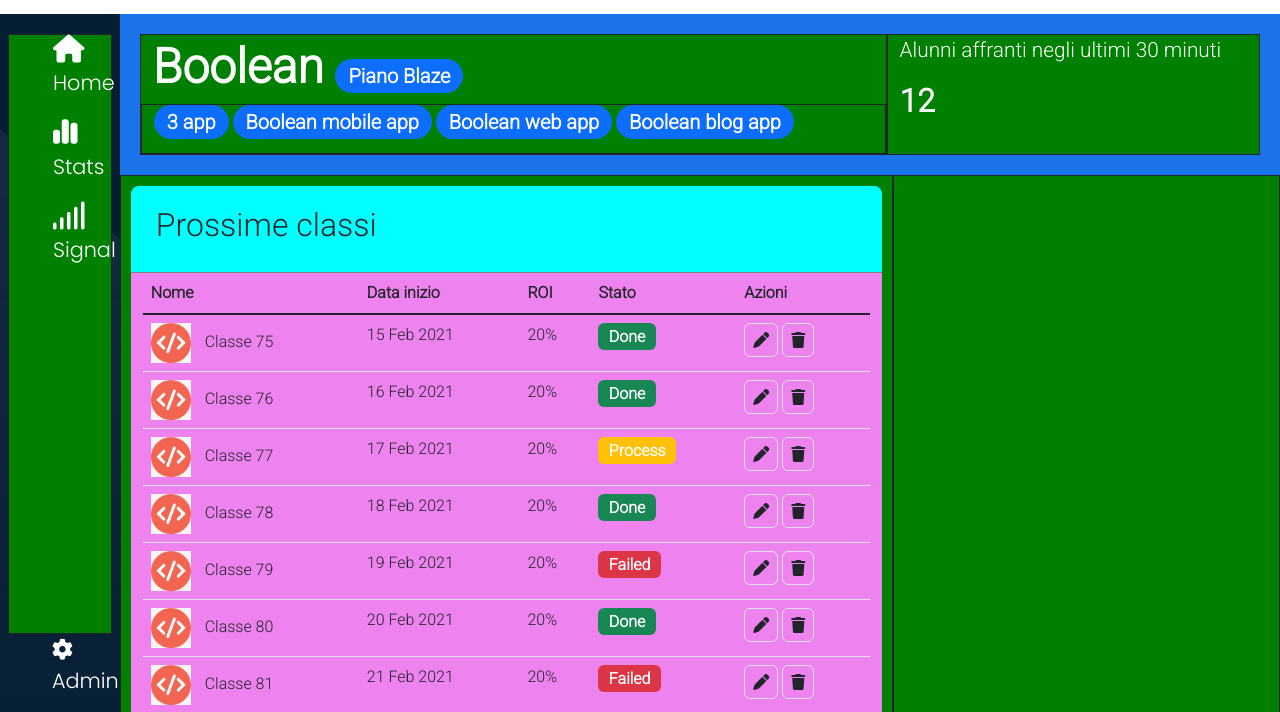
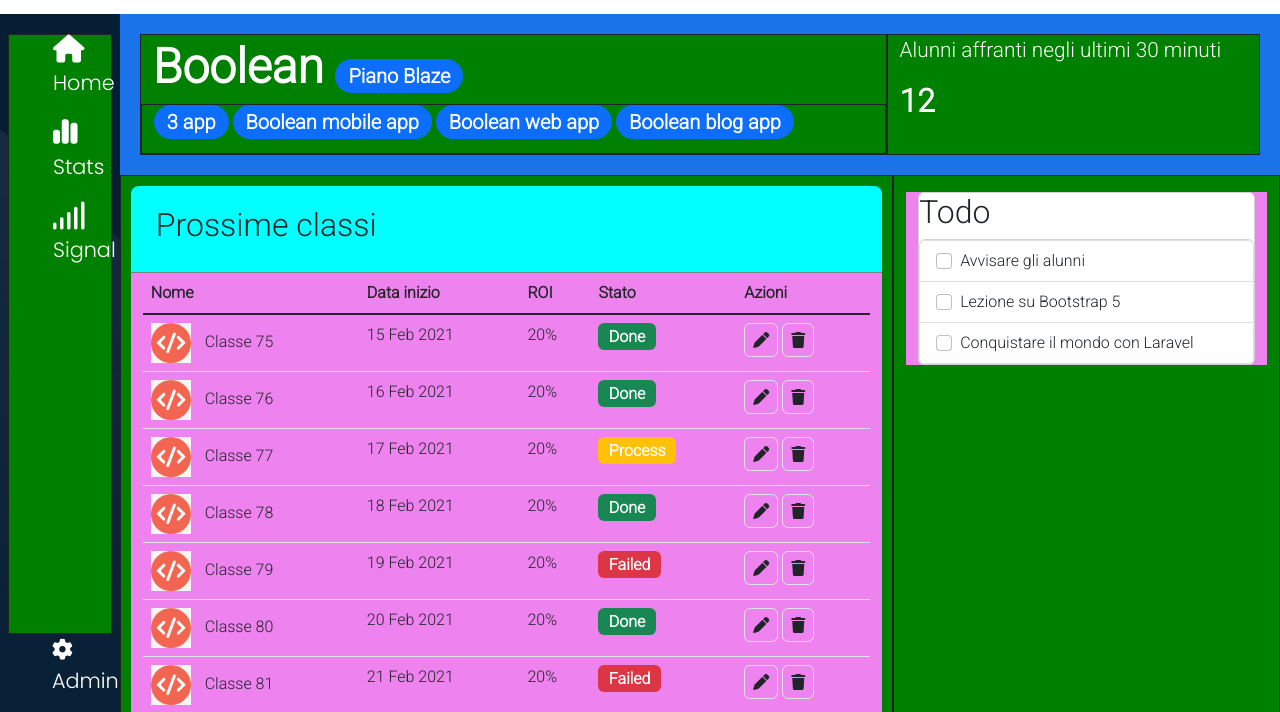
Before and after one commit to Andele97/html-css-bootstrap-dashboard, a plain HTML site: page index.html in a window 1280 px wide. Shown: the part 88-800 px from the top of the page. Drawn offline with nearby package versions, Linux system fonts and the light colour scheme.

Commit message:
[add] todo

```diff
--- a/index.html
+++ b/index.html
@@ -333,7 +333,25 @@
               <!-- /F.A.Q. -->
 
               <div class="col-md-4">
-
+                <div class="container-fluid mt-3">
+                  <div class="card">
+                    <div class="title"><h2 class="">Todo</h2></div>
+                    <ul class="list-group">
+                      <li class="list-group-item">
+                        <input class="form-check-input me-1" type="checkbox" value="" id="firstCheckboxStretched">
+                        <label class="form-check-label stretched-link" for="firstCheckboxStretched">Avvisare gli alunni</label>
+                      </li>
+                      <li class="list-group-item">
+                        <input class="form-check-input me-1" type="checkbox" value="" id="secondCheckboxStretched">
+                        <label class="form-check-label stretched-link" for="secondCheckboxStretched">Lezione su Bootstrap 5</label>
+                      </li>
+                      <li class="list-group-item">
+                        <input class="form-check-input me-1" type="checkbox" value="" id="thirdCheckboxStretched">
+                        <label class="form-check-label stretched-link" for="thirdCheckboxStretched">Conquistare il mondo con Laravel</label>
+                      </li>
+                    </ul>
+                  </div>
+                </div>
               </div>
             </div>
           </div>
```
